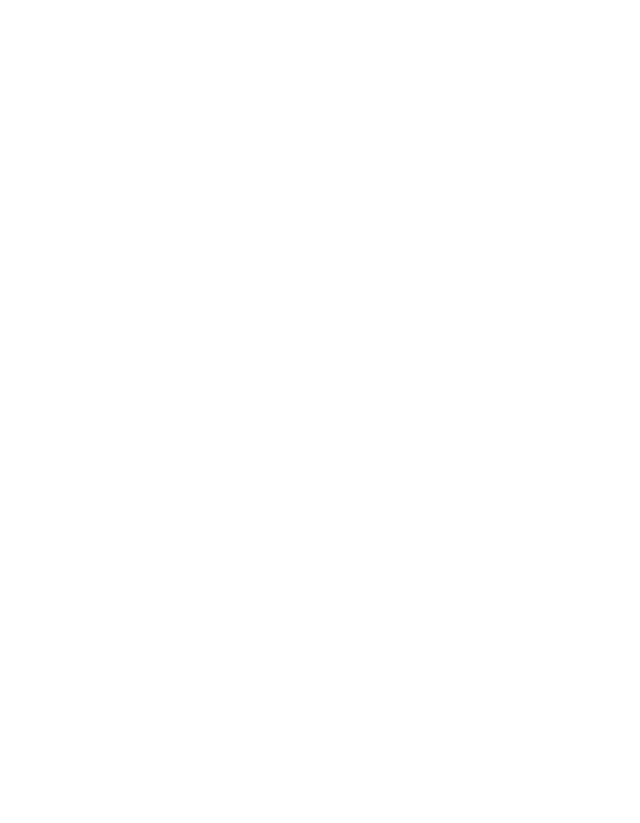
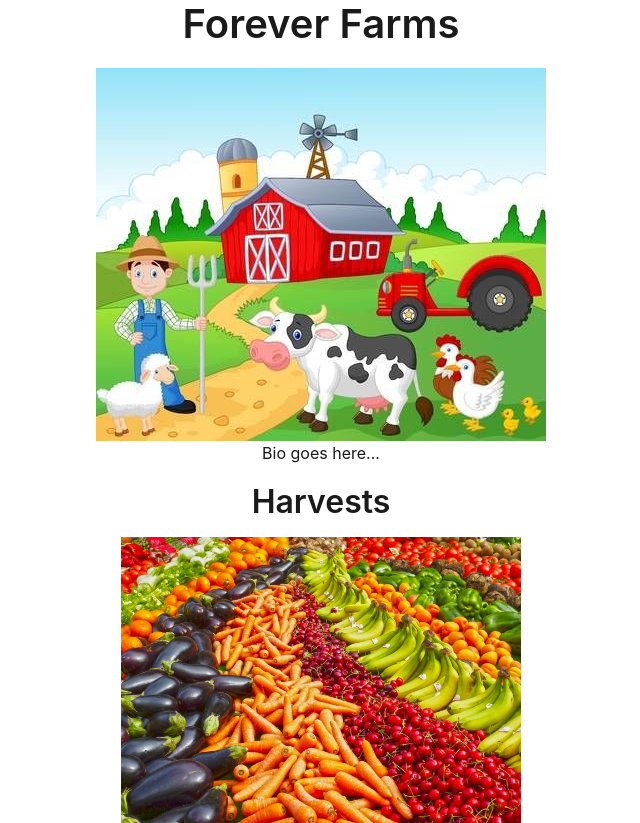
Before and after one commit to eemeleeano/raiz, a React (Vite) app in the folder ui/: page /growers/1 in a window 1280 px wide. Before the commit this address had no page. Shown: the whole page, without its empty margins (319-959 px from the left). Before the commit the page ends 800 px from the top, so only its background shows below. Built offline with nearby package versions, Linux system fonts and the light colour scheme.

Commit message:
add harvests to grower page

```diff
--- a/ui/src/Grower.tsx
+++ b/ui/src/Grower.tsx
@@ -1,9 +1,11 @@
 import { useParams } from 'react-router';
 import growerService from './services/growers';
+import harvestService from './services/harvests';
 
 function Grower() {
     let { id } = useParams();
     const grower = growerService.getById(id);
+    const harvests = harvestService.getByGrowerId(grower.id);
 
     return (
         <>
@@ -12,6 +14,13 @@
             <p>
                 Bio goes here...
             </p>
+
+            <h2>Harvests</h2>
+            <ul>
+                {harvests.map(harvest => <>
+                    <img className="img-medium" src={harvest.image}/>
+                </>)}
+            </ul>
         </>
     );
 }
--- a/ui/src/components/PopularGrowers.tsx
+++ b/ui/src/components/PopularGrowers.tsx
@@ -1,7 +1,7 @@
 import growerService from '../services/growers'
 
 const View = ({ grower }) => {
-    const url = "grower/" + String(grower.id - 1);
+    const url = "growers/" + String(grower.id - 1);
 
     return (
         <li className="grower-view">
--- a/ui/src/main.tsx
+++ b/ui/src/main.tsx
@@ -11,7 +11,7 @@
         <Routes>
             <Route path='/' element={<App />} />
 
-            <Route path='grower/:id' element={<Grower />} />
+            <Route path='growers/:id' element={<Grower />} />
         </Routes>
     </BrowserRouter>
 )
--- a/ui/src/services/harvests.ts
+++ b/ui/src/services/harvests.ts
@@ -1,14 +1,21 @@
 import Harvest from "../entities/harvest";
+
+const HARVESTS = [
+    new Harvest(1, 1, "Meyer Lemon", "/images/harvest1.jpg"),
+    new Harvest(2, 3, "Arugula", "/images/harvest2.jpg"),
+    new Harvest(3, 2, "Green Cabbage", "/images/harvest3.jpg"),
+];
 
 // getAll: returns all harvests from source (currently mock data)
 function getAll(): Array<Harvest> {
-    return [
-        new Harvest(1, 1, "Meyer Lemon", "/images/harvest1.jpg"),
-        new Harvest(2, 3, "Arugula", "/images/harvest2.jpg"),
-        new Harvest(3, 2, "Green Cabbage", "/images/harvest3.jpg"),
-    ]
+    return HARVESTS;
+}
+
+function getByGrowerId(id: Number): Array<Harvest> {
+    return HARVESTS.filter(harvest => harvest.grower === id);
 }
 
 export default {
     getAll: getAll,
+    getByGrowerId: getByGrowerId,
 }
--- a/ui/src/style.css
+++ b/ui/src/style.css
@@ -120,6 +120,25 @@
   color: var(--accent-hover);
 }
 
+img {
+  max-width: 100%;
+  height: auto;
+  display: block;
+  margin: 0 auto;
+}
+
+.img-small {
+  max-width: 200px;
+}
+
+.img-medium {
+  max-width: 400px;
+}
+
+.img-large {
+  max-width: 600px;
+}
+
 /* Utility Classes */
 .text-center { text-align: center; }
 .text-muted { color: var(--text-secondary); }
```
